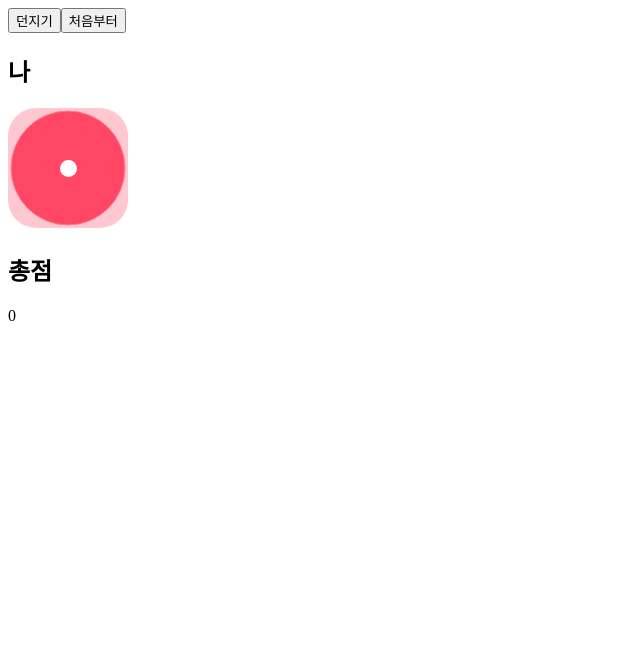
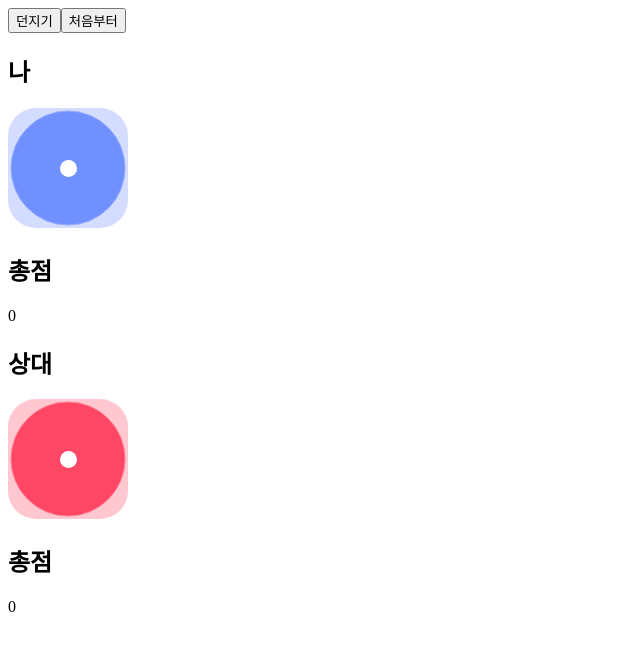
Before and after one commit to ejshin2ya/React_Web_Codeit, a React (Create React App) app: page / in a window 1280 px wide. Shown: the top 650 px of the page, without its empty margins (0-640 px from the left). Built offline with nearby package versions, Linux system fonts and the light colour scheme.

Commit message:
30. 컴포넌트 재사용하기

```diff
--- a/src/App.js
+++ b/src/App.js
@@ -1,26 +1,37 @@
+import Board from "./Board";
 import { useState } from "react";
 import Button from "./Button";
-import Dice from "./Dice";
 
 function random(n) {
   return Math.ceil(Math.random() * n);
 }
+
 function App() {
   const [num, setNum] = useState(1);
   const [sum, setSum] = useState(0);
   const [gameHistory, setGameHistory] = useState([]);
+  const [otherNum, setOtherNum] = useState(1);
+  const [otherSum, setOtherSum] = useState(0);
+  const [otherGameHistory, setOtherGameHistory] = useState([]);
 
   const handleRollClick = () => {
     const nextNum = random(6);
+    const nextOtherNum = random(6);
     setNum(nextNum);
     setSum(sum + nextNum);
     setGameHistory([...gameHistory, nextNum]);
+    setOtherNum(nextOtherNum);
+    setSum(otherSum + nextOtherNum);
+    setGameHistory([...otherGameHistory, nextOtherNum]);
   };
 
   const handleClearClick = () => {
     setNum(1);
     setSum(0);
     setGameHistory([]);
+    setOtherNum(1);
+    setOtherSum(0);
+    setOtherGameHistory([]);
   };
 
   return (
@@ -30,11 +41,20 @@
         <Button onClick={handleClearClick}>처음부터</Button>
       </div>
       <div>
-        <h2>나</h2>
-        <Dice color="red" num={num} />
-        <h2>총점</h2>
-        <p>{sum}</p>
-        <p>{gameHistory.join(",")}</p>
+        <Board
+          name="나"
+          color="blue"
+          num={num}
+          sum={sum}
+          gameHistory={gameHistory}
+        />
+        <Board
+          name="상대"
+          color="red"
+          num={otherNum}
+          sum={otherSum}
+          gameHistory={otherGameHistory}
+        />
       </div>
     </div>
   );
--- /dev/null
+++ b/src/Board.js
@@ -0,0 +1,15 @@
+import Dice from "./Dice";
+
+function Board({ name, color, num, sum, gameHistory }) {
+  return (
+    <div>
+      <h2>{name}</h2>
+      <Dice color={color} num={num} />
+      <h2>총점</h2>
+      <p>{sum}</p>
+      <p>{gameHistory.join(",")}</p>
+    </div>
+  );
+}
+
+export default Board;
```
Also changed, not shown: 1 other file (tests, documents, lock files or other folders).
